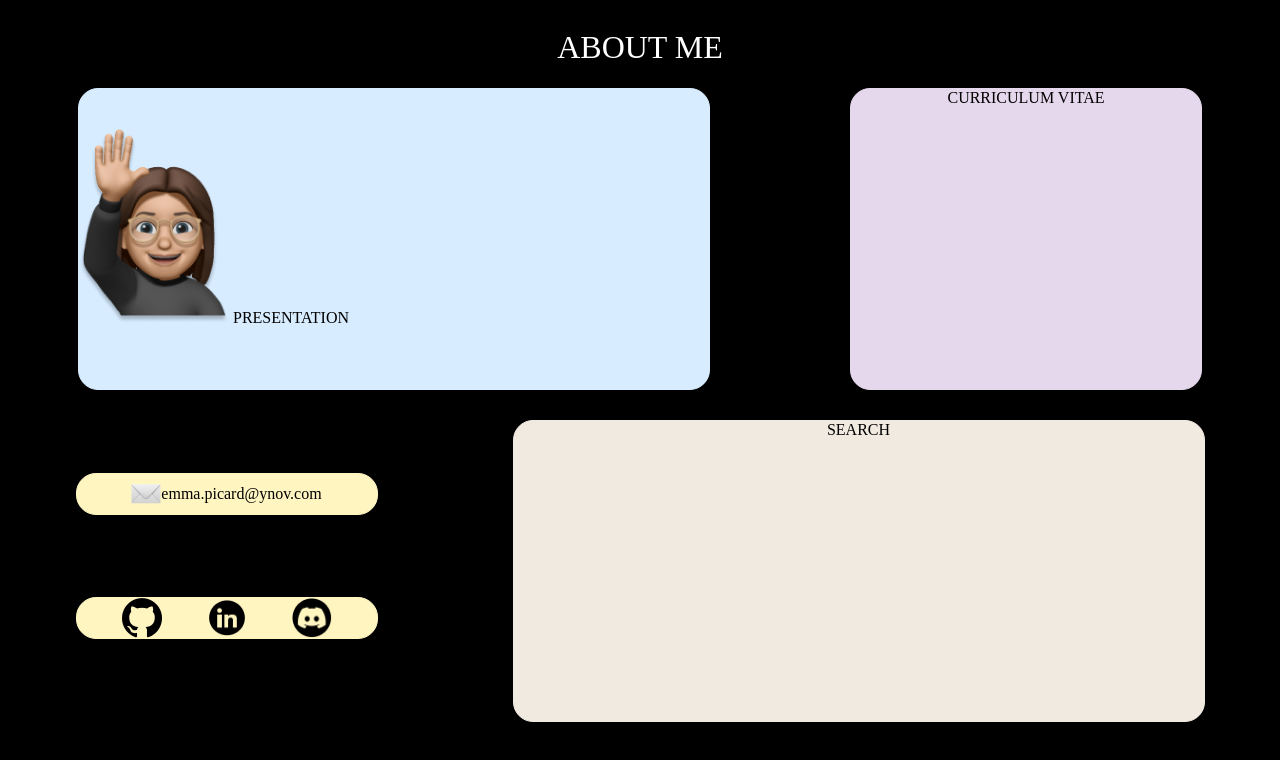
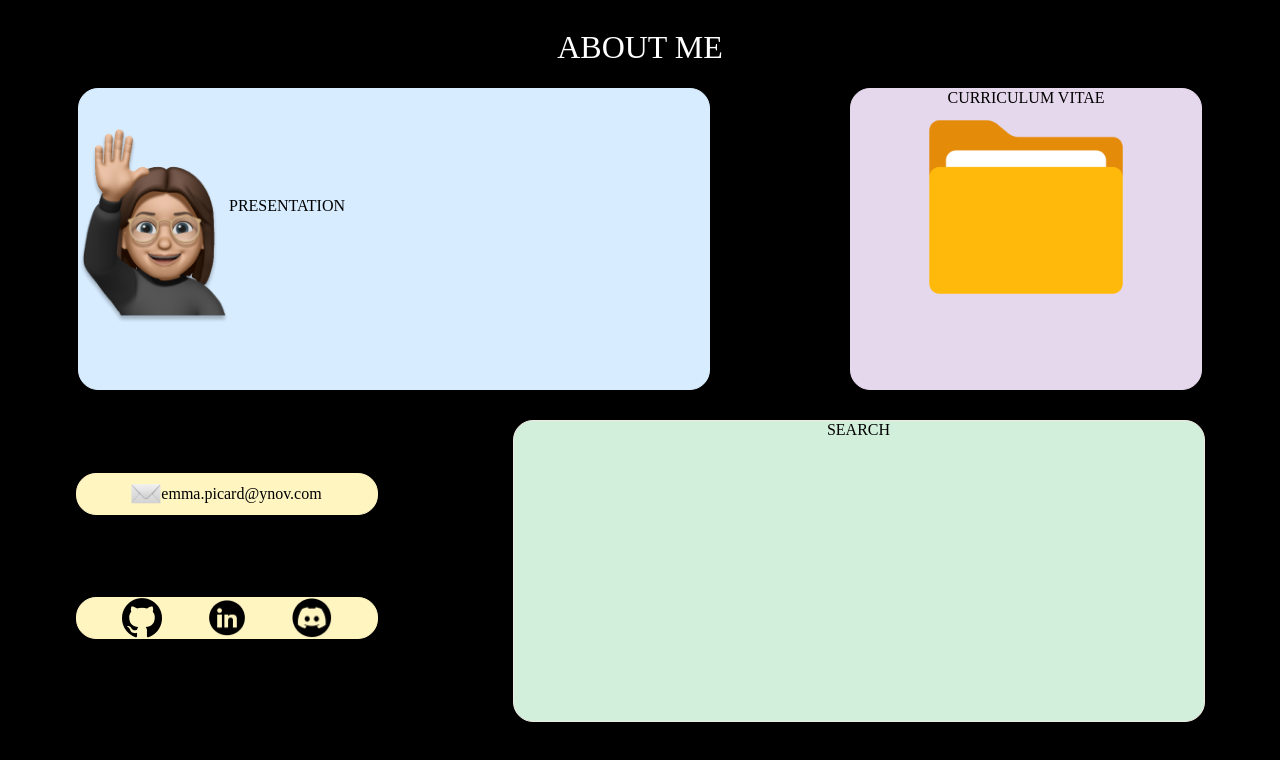
Before and after one commit to pcrdemma/Portfolio, a plain HTML site: page html/index.html in a window 1280 px wide. Drawn offline with Linux system fonts and the light colour scheme; a web font is replaced by a local one.

Commit message:
add icon folder

```diff
--- a/html/index.html
+++ b/html/index.html
@@ -16,11 +16,16 @@
             </div>
             <div class="two-first-info">
                 <div class="presentation">
-                    <img src="/static/img/bitmoji.png" class="bitmoji">
-                    PRESENTATION
+                    <div class="myself">
+                        <img src="/static/img/bitmoji.png" class="bitmoji">
+                        PRESENTATION
+                    </div>
                 </div>
                 <div class="curriculum-vitae">
-                    CURRICULUM VITAE
+                    <div class="cv">
+                        CURRICULUM VITAE
+                        <img src="/static/img/dossier.png" class="dossier">
+                    </div>
                 </div>
             </div>
             <div class="three-bottom-info">
--- a/static/index.css
+++ b/static/index.css
@@ -15,6 +15,10 @@ h1{
     display: flex;
     justify-content: space-around;
 }
+.myself{
+    display: flex;
+    align-items: center;
+}
 .presentation{
     border: 1px solid #D7ECFF;
     border-radius: 20px;
@@ -29,6 +33,15 @@ h1{
 .bitmoji{
     margin-top: 40px;
     width: 150px;
+}
+.dossier{
+    width: 200px;
+    height: 200px;
+}
+.cv{
+    display: flex;
+    flex-direction: column;
+    align-items: center;
 }
 .curriculum-vitae{
     border: 1px solid #E6D8EC;
@@ -104,7 +117,7 @@ h1{
     border-radius: 20px;
     width: 690px;
     height: 300px;
-    background-color: #F1EAE0;
+    background-color: #d2efdb;
     font-family: 'Kodchasan';
     color:black ;
     font-weight: 100;
```
Also changed, not shown: static/img/dossier.png (added), static/img/folder.png (added).
